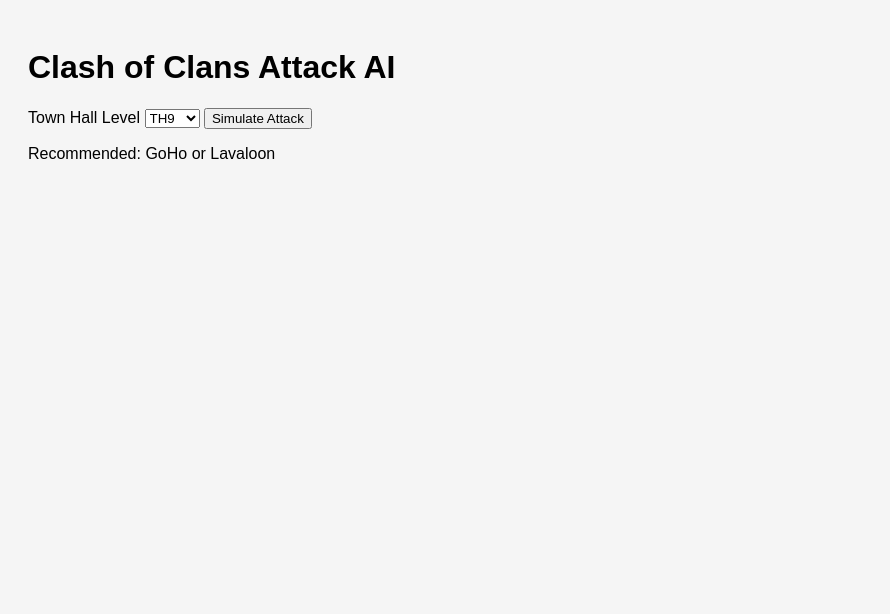
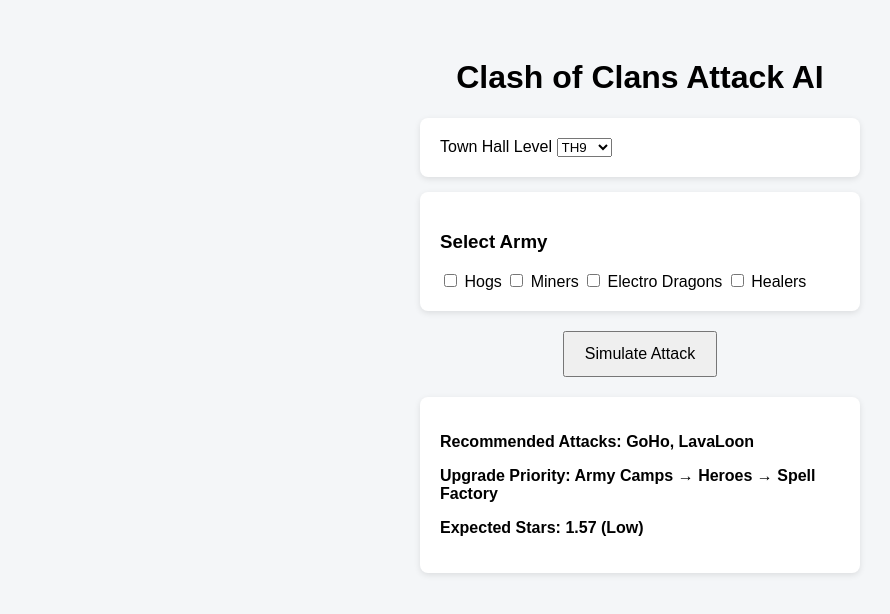
Before and after one commit to Himakiyay/clash-attack-ai, a plain HTML site: page frontend/index.html in a window 1280 px wide. Both pictures are taken after a click on the button "Simulate Attack". Shown: the whole page, without its empty margins (0-890 px from the left). Drawn offline with Linux system fonts and the light colour scheme.

Commit message:
newest changes

```diff
--- /dev/null
+++ b/frontend/data.js
@@ -0,0 +1,24 @@
+export const TOWN_HALL_DATA = {
+  9: {
+    bestAttacks: ["GoHo", "LavaLoon"],
+    upgradePriority: ["Army Camps", "Heroes", "Spell Factory"],
+    defenseWeaknesses: ["Poor Air Sweeper placement"]
+  },
+  10: {
+    bestAttacks: ["Queen Walk Hybrid", "Bowler Witch"],
+    upgradePriority: ["Inferno Towers", "Clan Castle", "Army Camps"],
+    defenseWeaknesses: ["Multi-Infernos vs Hogs"]
+  },
+  11: {
+    bestAttacks: ["Hybrid", "Electro Dragons"],
+    upgradePriority: ["Eagle Artillery", "Heroes", "Army Camps"],
+    defenseWeaknesses: ["Spread bases vs E-Drags"]
+  }
+};
+
+export const ARMY_SYNERGY = {
+  "Hogs": { strongAgainst: ["Single Inferno"], weakAgainst: ["Multi Inferno"] },
+  "Miners": { strongAgainst: ["Eagle Artillery"], weakAgainst: ["Giant Bombs"] },
+  "E-Drags": { strongAgainst: ["Compact Bases"], weakAgainst: ["Spread Bases"] },
+  "Healers": { strongAgainst: ["Heroes"], weakAgainst: [] }
+};
--- a/frontend/index.html
+++ b/frontend/index.html
@@ -5,20 +5,37 @@
   <title>Clash Attack AI</title>
   <link rel="stylesheet" href="style.css" />
 </head>
+
 <body>
   <h1>Clash of Clans Attack AI</h1>
 
+  <!-- UI content -->
+  <section class="card">
     <label>Town Hall Level</label>
     <select id="townHall">
       <option value="9">TH9</option>
       <option value="10">TH10</option>
       <option value="11">TH11</option>
     </select>
+  </section>
 
-  <button onclick="simulate()">Simulate Attack</button>
+  <section class="card">
+    <h3>Select Army</h3>
+    <label><input type="checkbox" value="Hogs"> Hogs</label>
+    <label><input type="checkbox" value="Miners"> Miners</label>
+    <label><input type="checkbox" value="E-Drags"> Electro Dragons</label>
+    <label><input type="checkbox" value="Healers"> Healers</label>
+  </section>
 
-  <p id="result"></p>
+  <button onclick="runAI()">Simulate Attack</button>
 
-  <script src="script.js"></script>
+  <section class="output card">
+    <p id="attackAdvice"></p>
+    <p id="upgradeAdvice"></p>
+    <p id="simulationResult"></p>
+  </section>
+
+  <!-- ✅ SCRIPT GOES HERE -->
+  <script type="module" src="script.js"></script>
 </body>
 </html>
--- a/frontend/script.js
+++ b/frontend/script.js
@@ -1,15 +1,53 @@
-function simulate() {
-  const townHall = document.getElementById("townHall").value;
+import { TOWN_HALL_DATA, ARMY_SYNERGY } from "./data.js";
 
-  let message = "";
+window.runAI = function () {
+  const th = document.getElementById("townHall").value;
+  const selectedArmy = [...document.querySelectorAll("input:checked")]
+    .map(el => el.value);
 
-  if (townHall === "9") {
-    message = "Recommended: GoHo or Lavaloon";
-  } else if (townHall === "10") {
-    message = "Recommended: Queen Walk Hybrid";
-  } else {
-    message = "Recommended: Electro Dragon spam";
+  const thData = TOWN_HALL_DATA[th];
+
+  // --- Attack Advice ---
+  document.getElementById("attackAdvice").innerText =
+    `Recommended Attacks: ${thData.bestAttacks.join(", ")}`;
+
+  // --- Upgrade Advice ---
+  document.getElementById("upgradeAdvice").innerText =
+    `Upgrade Priority: ${thData.upgradePriority.join(" → ")}`;
+
+  // --- Simulation ---
+  const result = simulateBattle(selectedArmy);
+  document.getElementById("simulationResult").innerText =
+    `Expected Stars: ${result.stars.toFixed(2)} (${result.confidence})`;
+};
+
+// Probability-based simulation
+function simulateBattle(army) {
+  let score = 0;
+
+  army.forEach(unit => {
+    if (ARMY_SYNERGY[unit]) {
+      score += 10;
+    }
+  });
+
+  // randomness
+  let starsTotal = 0;
+  const runs = 1000;
+
+  for (let i = 0; i < runs; i++) {
+    let roll = Math.random() * 100 + score;
+    if (roll > 85) starsTotal += 3;
+    else if (roll > 55) starsTotal += 2;
+    else starsTotal += 1;
   }
 
-  document.getElementById("result").innerText = message;
+  const avgStars = starsTotal / runs;
+
+  return {
+    stars: avgStars,
+    confidence:
+      avgStars > 2.5 ? "High" :
+      avgStars > 2.0 ? "Medium" : "Low"
+  };
 }
--- a/frontend/style.css
+++ b/frontend/style.css
@@ -1,5 +1,30 @@
 body {
   font-family: Arial, sans-serif;
+  background: #f4f6f8;
+  padding: 30px;
+}
+
+h1 {
+  text-align: center;
+}
+
+.card {
+  background: white;
   padding: 20px;
-  background-color: #f5f5f5;
+  margin: 15px auto;
+  width: 400px;
+  border-radius: 8px;
+  box-shadow: 0 2px 6px rgba(0,0,0,0.1);
 }
+
+button {
+  display: block;
+  margin: 20px auto;
+  padding: 12px 20px;
+  font-size: 16px;
+  cursor: pointer;
+}
+
+.output {
+  font-weight: bold;
+}
```
Lines whose indentation alone changed are shown as unchanged.
